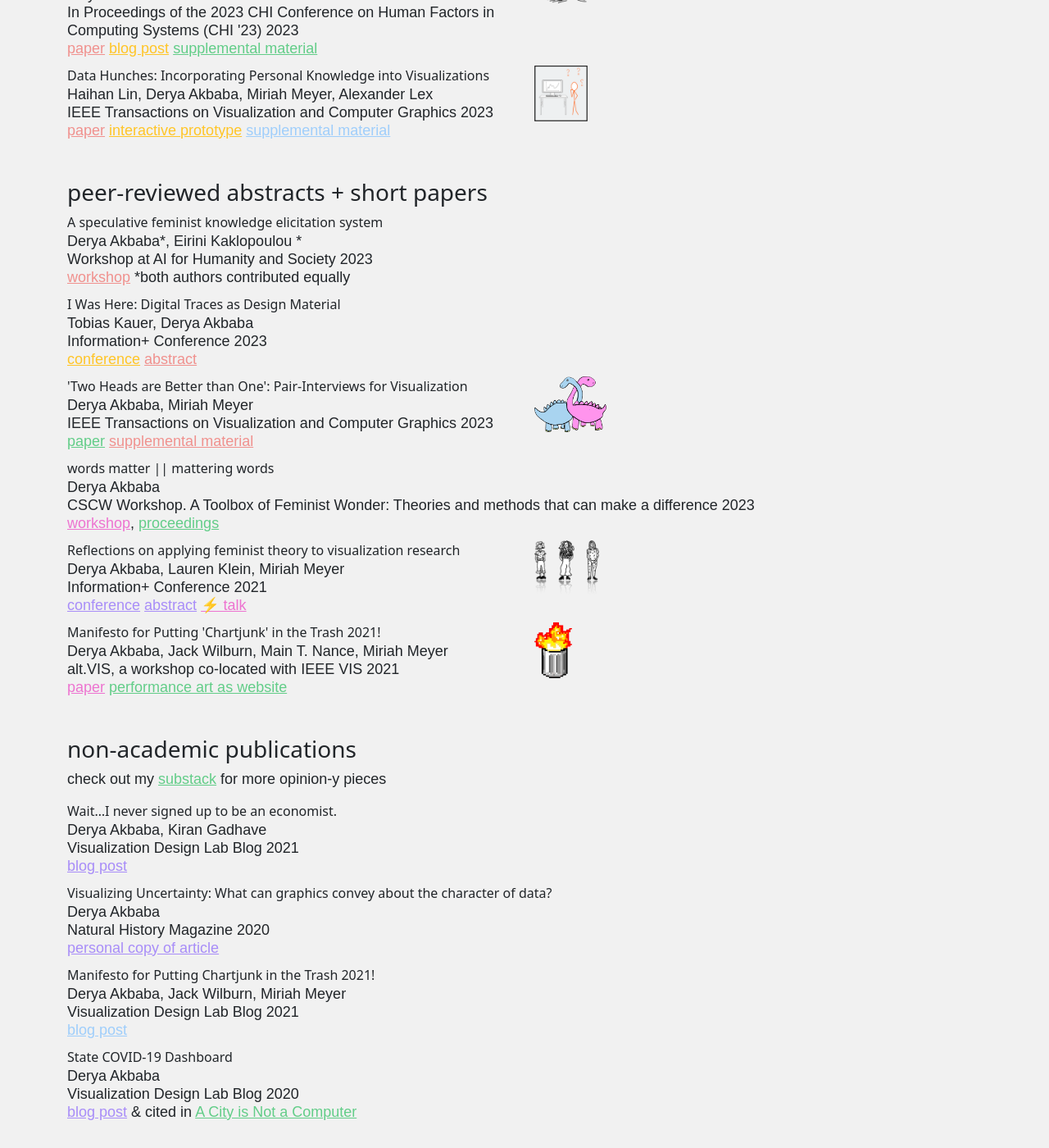
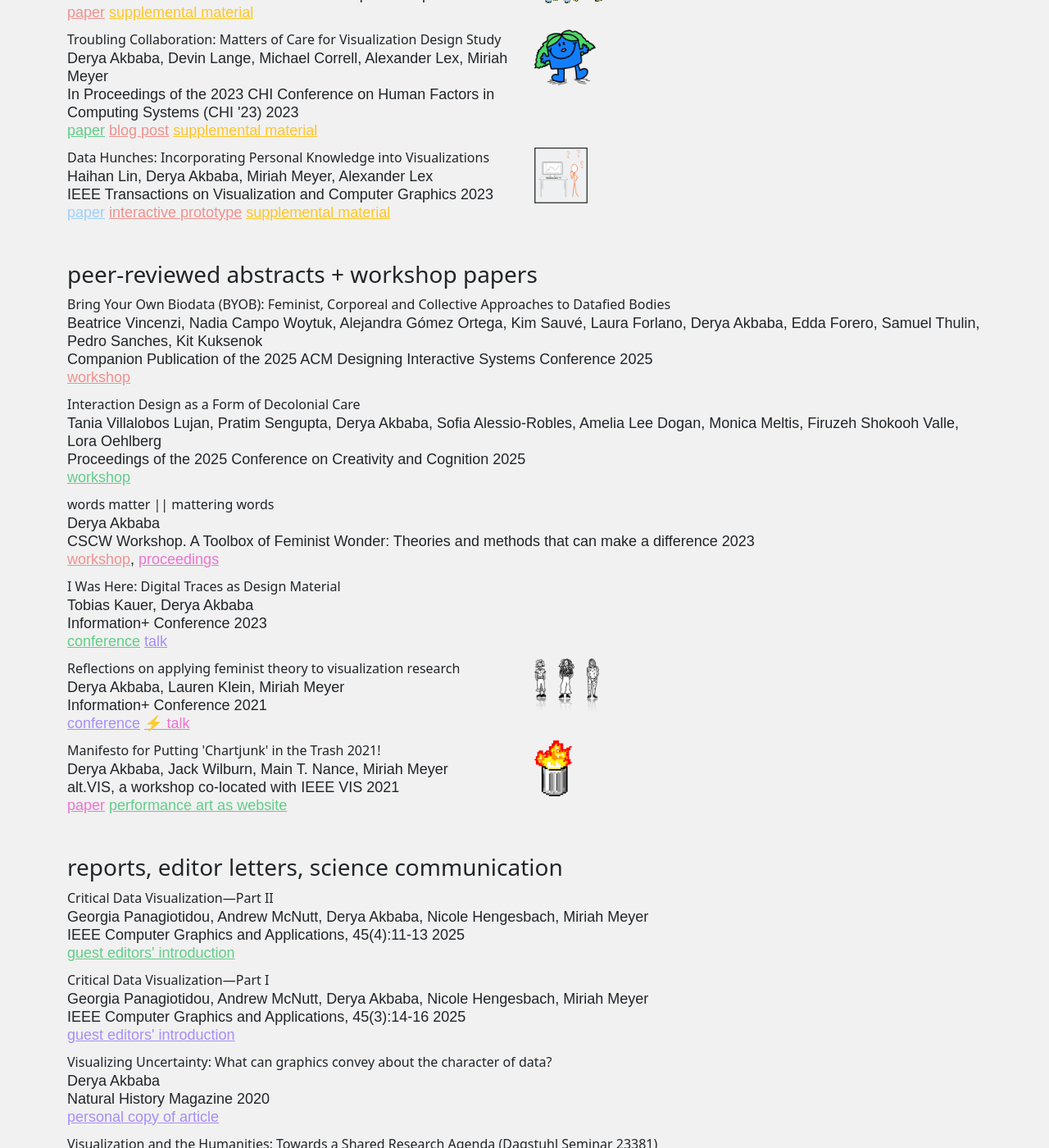
Before and after one commit to gotdairyya/gotdairyya.github.io, a Jekyll site: the page built from cv.md, in a window 1280 px wide and 1400 px high, scrolled down 654 px. Shown: the whole window at 82% size. Built offline with Jekyll 4.4.1, drawn with Linux system fonts in a browser that asks for light colours; some web fonts are replaced; some of the changed text lies outside the part shown.

Commit message:
Update CV

```diff
--- a/_data/otherpubs.yml
+++ b/_data/otherpubs.yml
@@ -1,25 +1,25 @@
 ---
-- title: Wait…I never signed up to be an economist.
-  authors: Derya Akbaba, Kiran Gadhave
-  journal: Visualization Design Lab Blog
-  year: 2021
-  date: 11-2021
-  links: <a href="https://vdl.sci.utah.edu/blog/2021/12/08/fair-pay-panel/">blog post</a>
-- title: Manifesto for Putting Chartjunk in the Trash 2021!
-  authors: Derya Akbaba, Jack Wilburn, Miriah Meyer
-  journal: Visualization Design Lab Blog
-  year: 2021
-  date: 10-2021
-  links: <a href="https://vdl.sci.utah.edu/blog/2021/09/19/chartjunk/">blog post</a>
+- title: Critical Data Visualization—Part II
+  authors: Georgia Panagiotidou, Andrew McNutt, Derya Akbaba, Nicole Hengesbach, Miriah Meyer
+  journal: IEEE Computer Graphics and Applications, 45(4):11-13
+  year: 2025
+  date: 11-2025
+  links: <a href="https://doi.org/10.1109/MCG.2025.3585321">guest editors' introduction</a>
+- title: Critical Data Visualization—Part I
+  authors: Georgia Panagiotidou, Andrew McNutt, Derya Akbaba, Nicole Hengesbach, Miriah Meyer
+  journal: IEEE Computer Graphics and Applications, 45(3):14-16
+  year: 2025
+  date: 10-2025
+  links: <a href="https://doi.org/10.1109/MCG.2025.3579638">guest editors' introduction</a>
+- title: "Visualization and the Humanities: Towards a Shared Research Agenda (Dagstuhl Seminar 23381)"
+  authors: Johanna Drucker, Mennatallah El-Assady, Uta Hinrichs, Florian Windhager, Derya Akbaba
+  journal:
+  year: 2024
+  date: 08-2024
+  links: <a href="https://doi.org/10.4230/DagRep.13.9.137">report</a>
 - title: "Visualizing Uncertainty: What can graphics convey about the character of data?"
   authors: Derya Akbaba
   journal: Natural History Magazine
   year: 2020
-  date: 11-2020
-  links: <a href="http://127.0.0.1:4000/assets/papers/Sep20-NH-digital-edition.pdf">personal copy of article</a>
-- title: State COVID-19 Dashboard
-  authors: Derya Akbaba
-  journal: Visualization Design Lab Blog
-  year: 2020
-  date: 10-2020
-  links: <a href="https://vdl.sci.utah.edu/blog/2020/07/20/state-dashboards/">blog post</a> & cited in <a href="https://press.princeton.edu/books/paperback/9780691208053/a-city-is-not-a-computer">A City is Not a Computer</a>
+  date: 09-2020
+  links: <a href="https://gotdairyya.github.io/assets/papers/Sep20-NH-digital-edition.pdf">personal copy of article</a>
--- a/_data/publications.yml
+++ b/_data/publications.yml
@@ -47,3 +47,11 @@
   image:
   award: 🥛 2025 VIS Honorable Mention
   project: praxis
+- title: "'Two Heads are Better than One': Pair-Interviews for Visualization"
+  authors: Derya Akbaba, Miriah Meyer
+  journal: IEEE Transactions on Visualization and Computer Graphics
+  year: 2023
+  date: 2023-10
+  links: <a href="https://ieeexplore.ieee.org/document/10360901">paper</a> <a
+    href="https://gotdairyya.github.io/pair-interview-primer/mechanics/">supplemental material</a>
+  image: 2023-pairinterviews.png
--- a/_data/shortpubs.yml
+++ b/_data/shortpubs.yml
@@ -1,12 +1,4 @@
 ---
-- title: "'Two Heads are Better than One': Pair-Interviews for Visualization"
-  authors: Derya Akbaba, Miriah Meyer
-  journal: IEEE Transactions on Visualization and Computer Graphics
-  year: 2023
-  date: 2023-10
-  links: <a href="https://ieeexplore.ieee.org/document/10360901">paper</a> <a
-    href="https://gotdairyya.github.io/pair-interview-primer/mechanics/">supplemental material</a>
-  image: 2023-pairinterviews.png
 - title: Manifesto for Putting 'Chartjunk' in the Trash 2021!
   authors: Derya Akbaba, Jack Wilburn, Main T. Nance, Miriah Meyer
   journal: alt.VIS, a workshop co-located with IEEE VIS
@@ -21,23 +13,29 @@
   journal: Information+ Conference
   year: 2023
   date: 2023-11
-  links: <a href="https://informationplusconference.com/2023/">conference</a> <a href="https://viscollective.github.io/publications/2023_infoplus_trace/">abstract</a>
+  links: <a href="https://informationplusconference.com/2023/">conference</a> <a href="https://vimeo.com/935141329">talk</a>
 - title: Reflections on applying feminist theory to visualization research
   authors: Derya Akbaba, Lauren Klein, Miriah Meyer
   journal: Information+ Conference
   year: 2021
   date: 2021-11
-  links: <a href="https://informationplusconference.com/2021/">conference</a> <a href="https://viscollective.github.io/publications/2021_infoplus_feminist/">abstract</a> <a href="https://vimeo.com/592256059">⚡ talk</a>
+  links: <a href="https://informationplusconference.com/2021/">conference</a> <a href="https://vimeo.com/592256059">⚡ talk</a>
   image: 2021-infoplus.png
 - title: "words matter || mattering words"
   authors: Derya Akbaba
   journal: "CSCW Workshop. A Toolbox of Feminist Wonder: Theories and methods that can make a difference"
   year: 2023
-  date: 2023-09
+  date: 2023-12
   links: <a href="https://blogg.sh.se/a-toolbox-of-feminist-wonder/">workshop</a>, <a href="https://dl.acm.org/doi/abs/10.1145/3584931.3611295">proceedings</a>
-- title: "A speculative feminist knowledge elicitation system"
-  authors: "Derya Akbaba*, Eirini Kaklopoulou *"
-  journal: "Workshop at AI for Humanity and Society"
-  year: 2023
-  date: 2023-11
-  links: <a href="https://wasp-hs.org/event/ai-for-humanity-and-society-2023/">workshop</a> *both authors contributed equally
+- title: "Bring Your Own Biodata (BYOB): Feminist, Corporeal and Collective Approaches to Datafied Bodies"
+  authors: "Beatrice Vincenzi, Nadia Campo Woytuk, Alejandra Gómez Ortega, Kim Sauvé, Laura Forlano, Derya Akbaba, Edda Forero, Samuel Thulin, Pedro Sanches, Kit Kuksenok"
+  journal: "Companion Publication of the 2025 ACM Designing Interactive Systems Conference"
+  year: 2025
+  date: 2025-07
+  links: <a href="https://doi.org/10.1145/3715668.3734162">workshop</a>
+- title: "Interaction Design as a Form of Decolonial Care"
+  authors: "Tania Villalobos Lujan, Pratim Sengupta, Derya Akbaba, Sofia Alessio-Robles, Amelia Lee Dogan, Monica Meltis, Firuzeh Shokooh Valle, Lora Oehlberg"
+  journal: "Proceedings of the 2025 Conference on Creativity and Cognition"
+  year: 2025
+  date: 2025-06
+  links: <a href="https://dl.acm.org/doi/10.1145/3698061.3728395">workshop</a>
--- /dev/null
+++ b/_data/workinggroups.yml
@@ -0,0 +1,46 @@
+---
+- title: "Visualization and the Humanities: Towards a Shared Research Agenda"
+  authors: <a href="https://www.dagstuhl.de/en/seminars/seminar-calendar/seminar-details/23381">Dagstuhl Seminar</a>
+  journal: Schloss Dagstuhl, Germany
+  year: 2023
+  date: 9-2023
+- title: STEM Ambassador, Spring Cohort
+  authors: <a href="https://stemap.org/">STEM Ambassador Program</a>
+  journal: Salt Lake City, Utah
+  year: 2022
+  date: 1-2022
+- title: Grad Cohort for Women
+  authors: <a href="https://cra.org/cra-wp/">CRA-WP</a>
+  journal: virtual
+  year: 2021
+  date: 1-2021
+- title: Workshop Participant
+  authors: <a href="https://comscicon.com/comscicon-2020-flagship-workshop">ComSciCon 2020 Flagship Workshop</a>
+  journal: virtual
+  year: 2020
+  date: 6-2020
+- title: Working Group Member
+  authors: <a href="http://wg20.criticalcodestudies.com/">Critical Code Studies</a>
+  journal: virtual
+  year: 2020
+  date: 1-2020
+- title: Code, Paper, Scissor Cohort
+  authors: <a href="https://sfpc.io/code-paper-scissors/">School for Poetic Computation</a>
+  journal: New York, New York
+  year: 2019
+  date: 1-2019
+- title: "NORDES Summer School: Socio-ecologically Just Design after Progress"
+  authors: <a href="https://nordes.org/">NORDES</a>
+  journal: Norrköping, Sweden
+  year: 2024
+  date: 8-2024
+- title: "Digital STS Hub Working Group"
+  authors: <a href="https://www.chalmers.se/en/departments/tme/research/science-technology-and-society/the-digital-sts-hub/">The Digital STS Hub</a>
+  journal: Sweden
+  year: 2024
+  date: 1-2024
+- title: "Feminist Wonder Working Group"
+  authors: <a href="https://blogg.sh.se/a-toolbox-of-feminist-wonder/">A Toolbox of Feminist Wonder</a>
+  journal: virtual
+  year: 2024
+  date: 1-2024
--- a/_data/workshops.yml
+++ b/_data/workshops.yml
@@ -1,46 +1,31 @@
----
-- title: "Visualization and the Humanities: Towards a Shared Research Agenda"
-  authors: <a href="https://www.dagstuhl.de/en/seminars/seminar-calendar/seminar-details/23381">Dagstuhl Seminar</a>
-  journal: Schloss Dagstuhl, Germany
-  year: 2023
-  date: 9-2023
-- title: STEM Ambassador, Spring Cohort
-  authors: <a href="https://stemap.org/">STEM Ambassador Program</a>
-  journal: Salt Lake City, Utah
+
+- title: Feminist Data Visualization
+  organization: Graphic Hunters Beautiful Data Series
+  when: S2024
+  year: 2024
+  country: the Netherlands, virtual
+- title: Data Crafting for Empowerment & Expression
+  organization: Östergötlands Stadsmission
+  when: S2024
+  year: 2024
+  country: Sweden
+- title: Data Crafting for Team Leaders
+  organization: Östergötlands Stadsmission
+  when: F2024
+  year: 2024
+  country: Sweden
+- title: Data Crafting for Young Children
+  organization: Visualiseringscenter C
+  when: S2024
+  year: 2024
+  country: Sweden
+- title: Mapping as a Social Science Method
+  organization: Maastricht University
+  when: F2025
+  year: 2025
+  country: the Netherlands
+- title: Introduction to Data Science
+  organization: SHETech Explorer Day, Women Tech Council
+  when: S2022
+  country: USA
   year: 2022
-  date: 1-2022
-- title: Grad Cohort for Women
-  authors: <a href="https://cra.org/cra-wp/">CRA-WP</a>
-  journal: virtual
-  year: 2021
-  date: 1-2021
-- title: Workshop Participant
-  authors: <a href="https://comscicon.com/comscicon-2020-flagship-workshop">ComSciCon 2020 Flagship Workshop</a>
-  journal: virtual
-  year: 2020
-  date: 6-2020
-- title: Working Group Member
-  authors: <a href="http://wg20.criticalcodestudies.com/">Critical Code Studies</a>
-  journal: virtual
-  year: 2020
-  date: 1-2020
-- title: Code, Paper, Scissor Cohort
-  authors: <a href="https://sfpc.io/code-paper-scissors/">School for Poetic Computation</a>
-  journal: New York, New York
-  year: 2019
-  date: 1-2019
-- title: "NORDES Summer School: Socio-ecologically Just Design after Progress"
-  authors: <a href="https://nordes.org/">NORDES</a>
-  journal: Norrköping, Sweden
-  year: 2024
-  date: 8-2024
-- title: "Digital STS Hub Working Group"
-  authors: <a href="https://www.chalmers.se/en/departments/tme/research/science-technology-and-society/the-digital-sts-hub/">The Digital STS Hub</a>
-  journal: Sweden
-  year: 2024
-  date: 1-2024
-- title: "Feminist Wonder Working Group"
-  authors: <a href="https://blogg.sh.se/a-toolbox-of-feminist-wonder/">A Toolbox of Feminist Wonder</a>
-  journal: virtual
-  year: 2024
-  date: 1-2024
--- a/cv.md
+++ b/cv.md
@@ -10,14 +10,12 @@
 {% include cv_publications.html data=site.data.publications %}
 <br>
 
-### peer-reviewed abstracts + short papers
+### peer-reviewed abstracts + workshop papers
 
 {% include cv_publications.html data=site.data.shortpubs %}
 <br>
 
-### non-academic publications
-
-check out my [substack](https://gotdairyya.substack.com/) for more opinion-y pieces
+### reports, editor letters, science communication
 
 {% include cv_publications.html data=site.data.otherpubs %}
 <br>
@@ -40,11 +38,7 @@
 
 <br>
 
-### interdisciplinary working groups
 
-{% include cv_publications.html data=site.data.workshops %}
-
-<br>
 
 ### teaching
 
@@ -58,15 +52,22 @@
 
 <br>
 
-<!-- ## outreach
+### non-university teaching
 
-I find it important to find different ways to share research outside of academia.
-So far I give myself a 2/5 at my attempts.
+A important aspect of my pedagogical philosophy is to extend my teaching efforts outside of traditional university walls. I do this through workshops and seminars with non-profit organizations and professional groups, reaching a wide range of age groups and communities.
 
-|          |     |                                                                                                                              |
-| -------- | --- | ---------------------------------------------------------------------------------------------------------------------------- |
-| **2022** |     | [**SHETech Explorer Day**](https://shetechexplorer.com/)                                                                     |
-|          |     | [Data Portraits](https://observablehq.com/@gotdairyya/data-portraits-for-shetech) for young girls to consider future in STEM |
-|          |     |                                                                                                                              |
-| **2020** |     | [**VDL Blog**](https://vdl.sci.utah.edu/blog/)                                                                               |
-|          |     | Started blog to make research papers more accessible.                                                                        | -->
+{% assign workshops = site.data.workshops | sort: "year" %}
+{% for class in workshops reversed %}
+<bold>{{class.title}}</bold>
+<span>{{class.organization}}</span><br>
+<span>{{class.country}}, {{class.when}}</span>
+
+{% endfor %}
+
+<!-- {% assign workshops = site.data.workshops | sort: "year" %}
+{% for class in workshops reversed %}
+<bold>{{class.role}}</bold>
+<span>{{class.course}}</span><br>
+<span>{{class.school}}, {{class.semester}}</span>
+
+{% endfor %} -->
```
Also changed, not shown: _data/reviewing.yml (+11 -11 lines), 1 other file.
